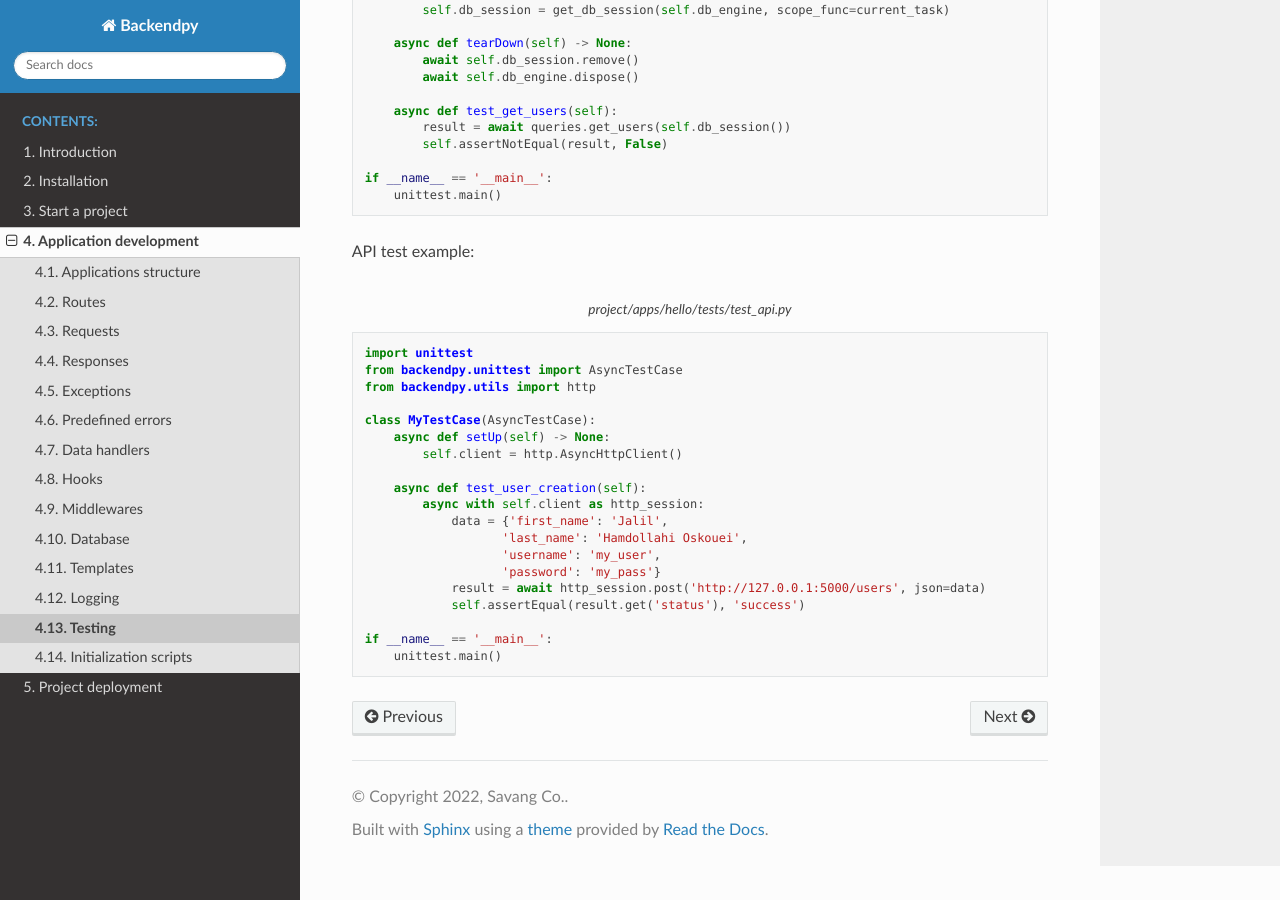
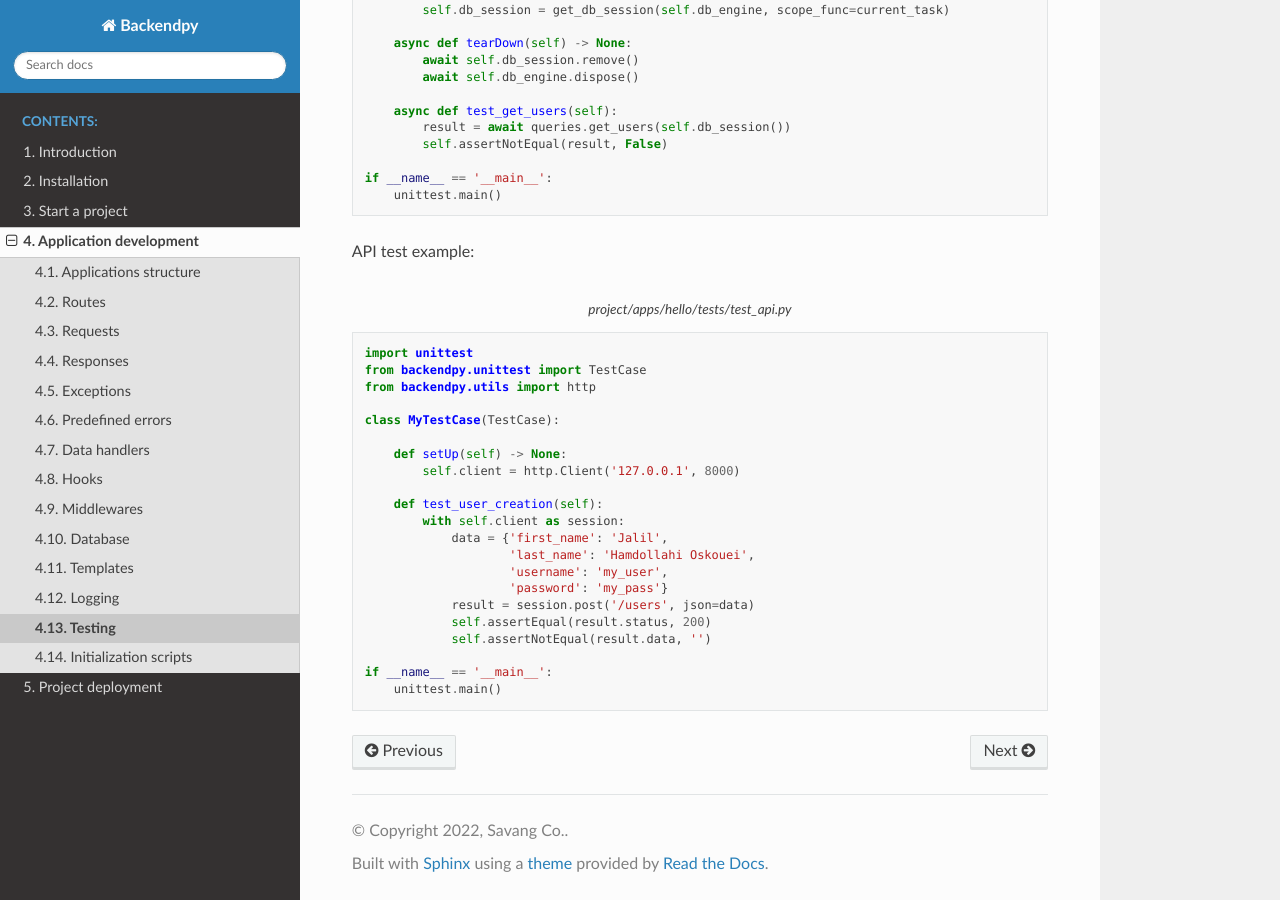
Before and after one commit to EndFramework/backendpy, a Sphinx documentation site: the page built from docs/testing.rst, in a window 1280 px wide and 900 px high, scrolled down 619 px. Built offline with Sphinx 7.4.7 and the Read the Docs theme 2.0.0, drawn with Linux system fonts in a browser that asks for light colours.

Commit message:
Update docs

```diff
--- a/docs/installation.rst
+++ b/docs/installation.rst
@@ -39,12 +39,6 @@ requirements is as follows:
     * - jinja2
       - >=3.0.0
       - If using default Templating
-    * - aiohttp
-      - >=3.8.0
-      - If using the AsyncHttpClient class of the backendpy.utils.http
-    * - requests
-      - >=2.27.0
-      - If using the HttpClient class of the backendpy.utils.http
     * - pillow
       - >=9.0.0
       - If using the ModifyImage filter of the backendpy.data_handler.filters
--- a/docs/testing.rst
+++ b/docs/testing.rst
@@ -43,21 +43,23 @@ API test example:
     :caption: project/apps/hello/tests/test_api.py
 
     import unittest
-    from backendpy.unittest import AsyncTestCase
+    from backendpy.unittest import TestCase
     from backendpy.utils import http
 
-    class MyTestCase(AsyncTestCase):
-        async def setUp(self) -> None:
-            self.client = http.AsyncHttpClient()
+    class MyTestCase(TestCase):
 
-        async def test_user_creation(self):
-            async with self.client as http_session:
+        def setUp(self) -> None:
+            self.client = http.Client('127.0.0.1', 8000)
+
+        def test_user_creation(self):
+            with self.client as session:
                 data = {'first_name': 'Jalil',
-                       'last_name': 'Hamdollahi Oskouei',
-                       'username': 'my_user',
-                       'password': 'my_pass'}
-                result = await http_session.post('http://127.0.0.1:5000/users', json=data)
-                self.assertEqual(result.get('status'), 'success')
+                        'last_name': 'Hamdollahi Oskouei',
+                        'username': 'my_user',
+                        'password': 'my_pass'}
+                result = session.post('/users', json=data)
+                self.assertEqual(result.status, 200)
+                self.assertNotEqual(result.data, '')
 
     if __name__ == '__main__':
         unittest.main()
```
Also changed, not shown: 2 other files.
